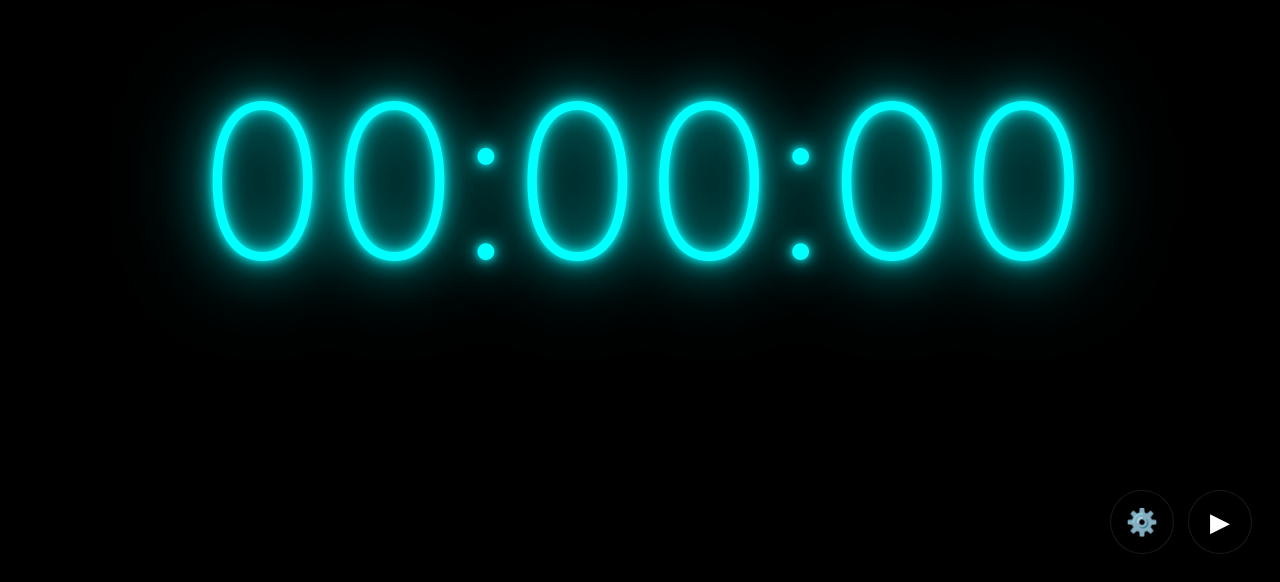
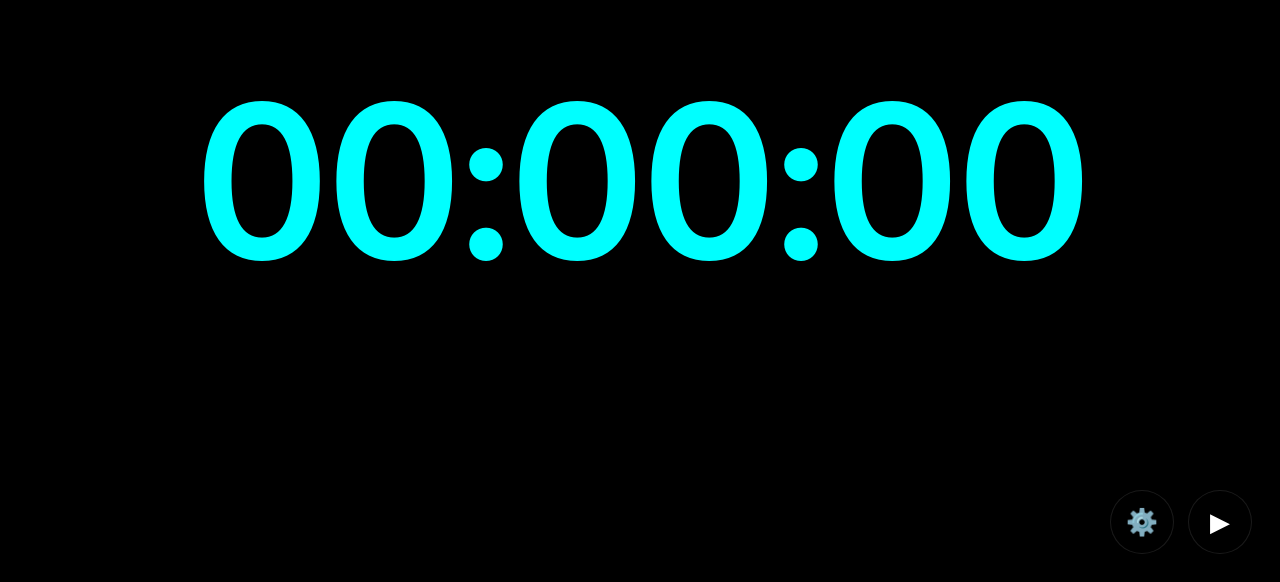
Before and after one commit to mx6josue-tech/Chrono, a plain HTML site: page index.html in a window 1280 px wide. Shown: the part 218-800 px from the top of the page. Drawn offline with Linux system fonts and the light colour scheme.

Commit message:
improve: mejorar legibilidad para visión baja
- Eliminar text-shadow neon (4 capas de glow) que causa deslumbramiento
  con astigmatismo
- font-size: 28vw → 32vw para números más grandes
- font-weight: 200 → 600 para mejor contraste y definición
- Actualizar probe en fitStopwatch() a font-weight 600 para que el
  cálculo de tamaño dinámico sea preciso con el nuevo peso de fuente

Co-Authored-By: Claude Sonnet 4.6 <noreply@anthropic.com>

```diff
--- a/app.js
+++ b/app.js
@@ -233,7 +233,7 @@ function fitStopwatch() {
     'top:-9999px',
     'left:-9999px',
     'white-space:nowrap',
-    'font:200 100px -apple-system,"SF Pro Display","Helvetica Neue",Helvetica,sans-serif',
+    'font:600 100px -apple-system,"SF Pro Display","Helvetica Neue",Helvetica,sans-serif',
     'letter-spacing:-0.03em',
     'font-variant-numeric:tabular-nums',
   ].join(';');
--- a/style.css
+++ b/style.css
@@ -72,20 +72,15 @@ html, body {
 
 #time-display {
   /* Font size calculated dynamically by JS to fill ~70% of the viewport */
-  font-size: 28vw;
-  font-weight: 200;
+  font-size: 32vw;
+  font-weight: 600;
   letter-spacing: -0.03em;
   font-variant-numeric: tabular-nums;
   line-height: 1;
   -webkit-font-smoothing: antialiased;
   color: var(--neon);
-  text-shadow:
-    0 0  8px var(--neon),
-    0 0 20px var(--neon),
-    0 0 50px var(--neon),
-    0 0 90px var(--neon);
-  /* Smooth color / glow transitions */
-  transition: color 0.4s ease, text-shadow 0.4s ease;
+  /* Smooth color transition */
+  transition: color 0.4s ease;
   cursor: default;
   /* Custom gesture handling — no browser double-tap zoom */
   touch-action: none;
```
